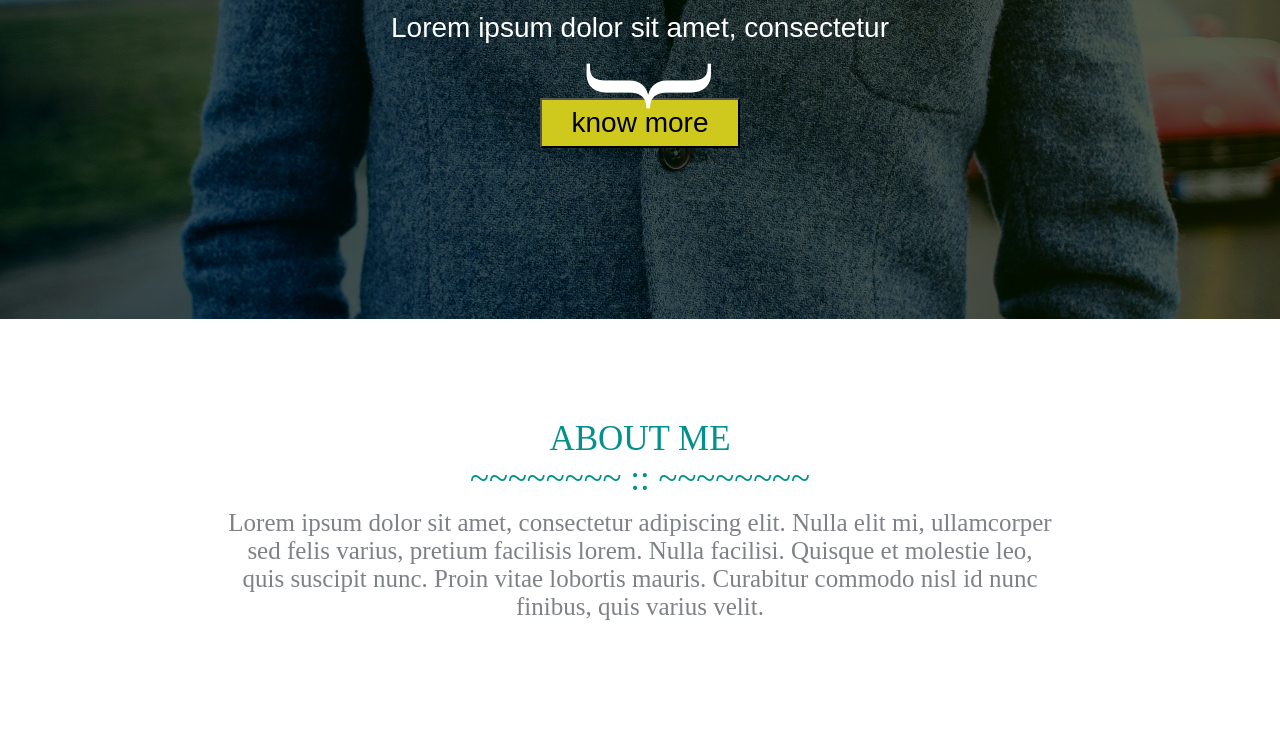
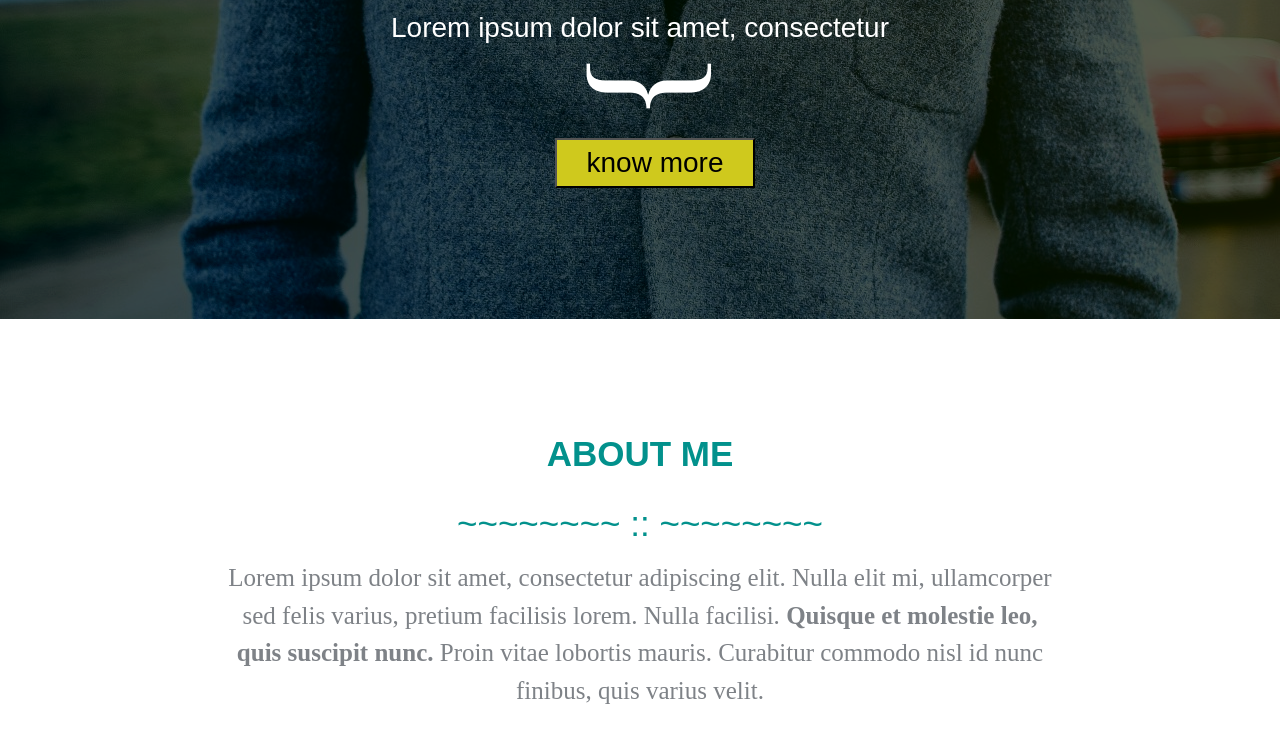
Before and after one commit to Artem009/My-Projects, a plain HTML site: page Myfolio/index.html in a window 1280 px wide. Shown: the part 377-1120 px from the top of the page. Drawn offline with Linux system fonts and the light colour scheme.

Commit message:
first commit

```diff
--- a/Myfolio/index.html
+++ b/Myfolio/index.html
@@ -30,9 +30,9 @@
 		<input class="button-first" type="button" value="know more"></input>
 		</div>
 	<div class="about">
-			<div class="about-content">ABOUT ME
+			<div class="about-content"><b>ABOUT ME</b>
 			<div>~~~~~~~~ :: ~~~~~~~~</div></div>
-			<div class="content">Lorem ipsum dolor sit amet, consectetur adipiscing elit. Nulla elit mi, ullamcorper sed felis varius, pretium facilisis lorem. Nulla facilisi. Quisque et molestie leo, quis suscipit nunc. Proin vitae lobortis mauris. Curabitur commodo nisl id nunc finibus, quis varius velit.
+			<div class="content">Lorem ipsum dolor sit amet, consectetur adipiscing elit. Nulla elit mi, ullamcorper sed felis varius, pretium facilisis lorem. Nulla facilisi. <b>Quisque et molestie leo, quis suscipit nunc.</b> Proin vitae lobortis mauris. Curabitur commodo nisl id nunc finibus, quis varius velit.
 			</div>
 	</div>
 	<div class="block">Title goes here
--- a/Myfolio/style.css
+++ b/Myfolio/style.css
@@ -61,18 +61,22 @@
 	background-color: #cfc91d;
 	font-size: 28px;
 	color: #000;
+	margin-top: 40px;
+	margin-left: 30px;
 }
 .about{
 	display: inline-block;
 	background-color: #FFFFFF;
 	width: 100%;
-	height: 740px;
+	height: 640px;
 	padding-top: 100px;
 }
 	.about-content{
 		color: #02918c;
 		text-align: center;
 		font-size: 35px;
+		line-height: 2em;
+		font-family: sans-serif;
 	}
 	.content{
 		font-size: 25px;
@@ -80,9 +84,8 @@
 		width: 65%;
 		margin-left: auto;
 		margin-right: auto;
-		margin-top: 10px;
-		margin-bottom: 10px;
 		color: #7e8287;
+		line-height: 1.5;
 	}
 	.block,.block-one{
 	display: inline-block;
```
Also changed, not shown: Myfolio/Vector Smart Object.png (added), Myfolio/Vector Smart Object2.png (added), Myfolio/Vector Smart Object3.png (added), Myfolio/Vector Smart Object4.png (added).
